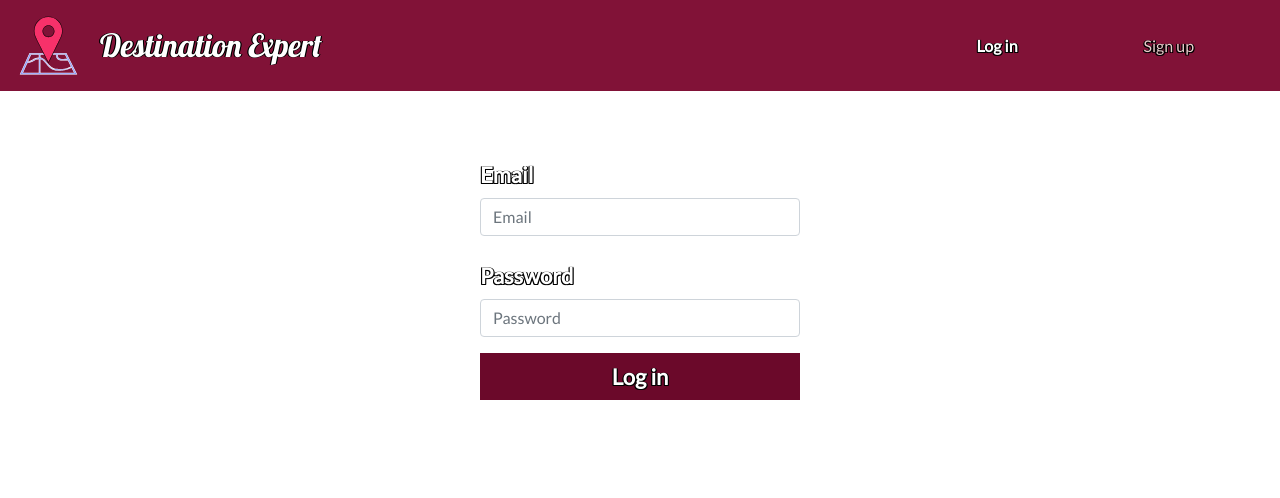
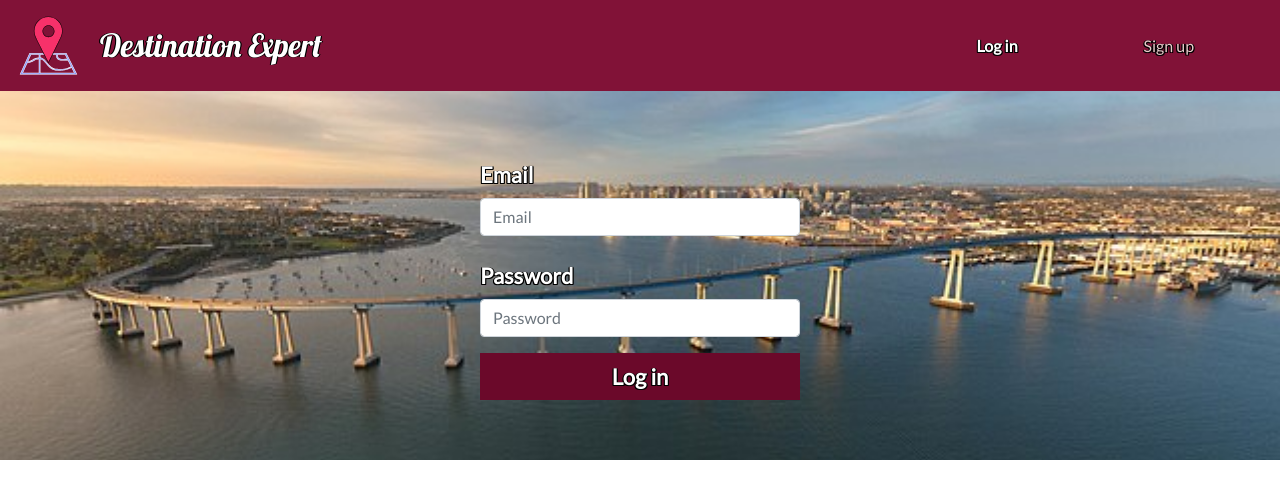
Before and after one commit to sharoncalifornia/project3, a React (Create React App) app in the folder client/: page /login in a window 1280 px wide. Shown: the top 498 px of the page. Built offline with nearby package versions, Linux system fonts and the light colour scheme.

Commit message:
background images

```diff
--- a/client/src/components/Login/index.js
+++ b/client/src/components/Login/index.js
@@ -30,6 +30,7 @@ class Login extends Component {
 
   render() {
     return (
+      <div class="fill login-image">
       <div className="Login">
         <form className="dest-form">
           <div className="form-group">
@@ -55,6 +56,7 @@ class Login extends Component {
           </div>
         </form>
       </div>
+      </div>
     );
   }
 }
--- a/client/src/components/Login/style.css
+++ b/client/src/components/Login/style.css
@@ -14,6 +14,17 @@
 		background-color: #6b092a;
 		color: white;
 	}
+	.login-image {
+		background:
+			url("/images/coronado-bridge.jpg");
+			background-repeat: no-repeat;
+			background-position: center;
+			background-size: cover;
+	}
 
-
-  }
+  .fill {
+		background-size: cover;
+		height: 70%;
+		overflow: hidden;
+	}
+}
--- a/client/src/components/Signup/index.js
+++ b/client/src/components/Signup/index.js
@@ -31,6 +31,7 @@ class Signup extends Component {
 
   render() {
     return (
+    <div class="fill signup-image">
       <div className="Login">
         <form className="dest-form">
           <div className="form-group">
@@ -64,6 +65,7 @@ class Signup extends Component {
           </div>
         </form>
       </div>
+      </div>
     );
   }
 }
--- a/client/src/components/Signup/style.css
+++ b/client/src/components/Signup/style.css
@@ -14,6 +14,12 @@
 		background-color: #6b092a;
 		color: white;
 	}
-
+	.signup-image {
+		background:
+			url("/images/lajolla-cove.jpg");
+			background-repeat: no-repeat;
+			background-position: center;
+			background-size: cover;
+	}
 
   }
--- a/client/src/index.css
+++ b/client/src/index.css
@@ -11,3 +11,11 @@ body {
       -1px .5px 0 #000,
       1px .5px 0 #000;
 }
+
+
+.form {
+  margin: 0;
+  padding: 0;
+  font-family: Lato-bold;
+  color: #000;
+}
```
Also changed, not shown: client/public/images/beach-boat.jpg (added), 1 other file (tests, documents, lock files or other folders).
